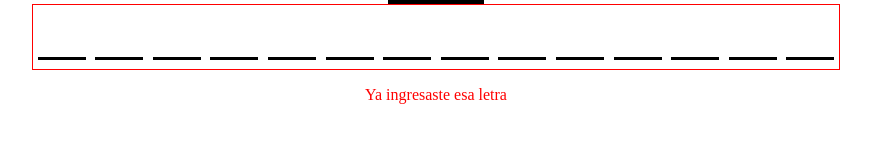
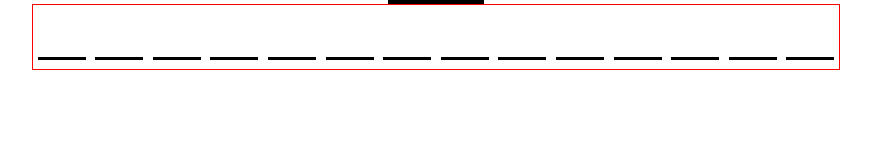
Before and after one commit to fedengarcia/hangman, a React (Create React App) app: page / in a window 1280 px wide. Shown: the part 437-580 px from the top of the page, without its empty margins (204-1075 px from the left). Built offline with nearby package versions, Linux system fonts and the light colour scheme.

Commit message:
Notification Component

```diff
--- a/src/Components/GameContainer/GameContainer.js
+++ b/src/Components/GameContainer/GameContainer.js
@@ -51,7 +51,7 @@ const GameContainer = () => {
 
 
 
-    return (<div className={classes.gameContainer}>
+    return (<>    <div className={classes.gameContainer}>
             <h2>Encontra la palabra - Ingresa una letra:</h2>
 
             <Figure wrongLetters={wrongLetters}/>
@@ -59,10 +59,10 @@ const GameContainer = () => {
             <WrongLetters wrongLetters={wrongLetters}/>
 
             <HiddenWord  selectedWord={selectedWord} correctLetters={correctLetters}/>
-
-            <Notification showNotification={showNotification}/>
         </div>
-    )
+        <Notification showNotification={showNotification}/>
+        </>
+)
 }
 
 
--- a/src/Components/Notification/Notification.js
+++ b/src/Components/Notification/Notification.js
@@ -10,7 +10,7 @@ const Notification = ({showNotification}) => {
 
     return (
         <div className={classes.notificationContainer}>
-            <p>Ya ingresaste esa letra</p>
+            {showNotification && <p>Ya ingresaste esa letra</p>}
         </div>
     )
 }
```
